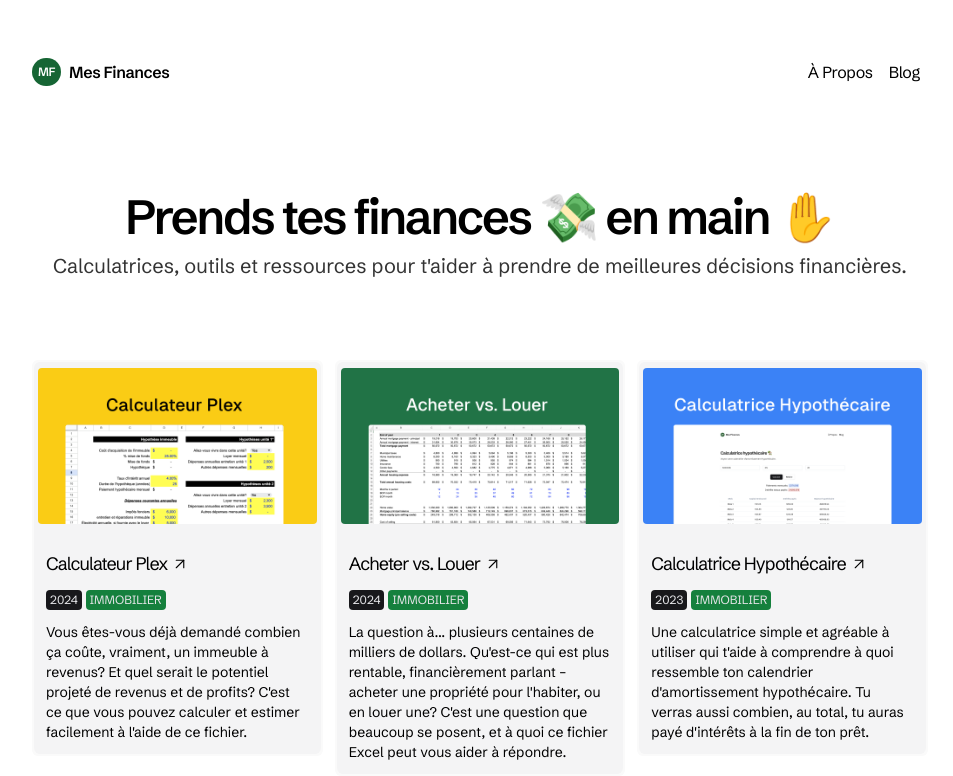
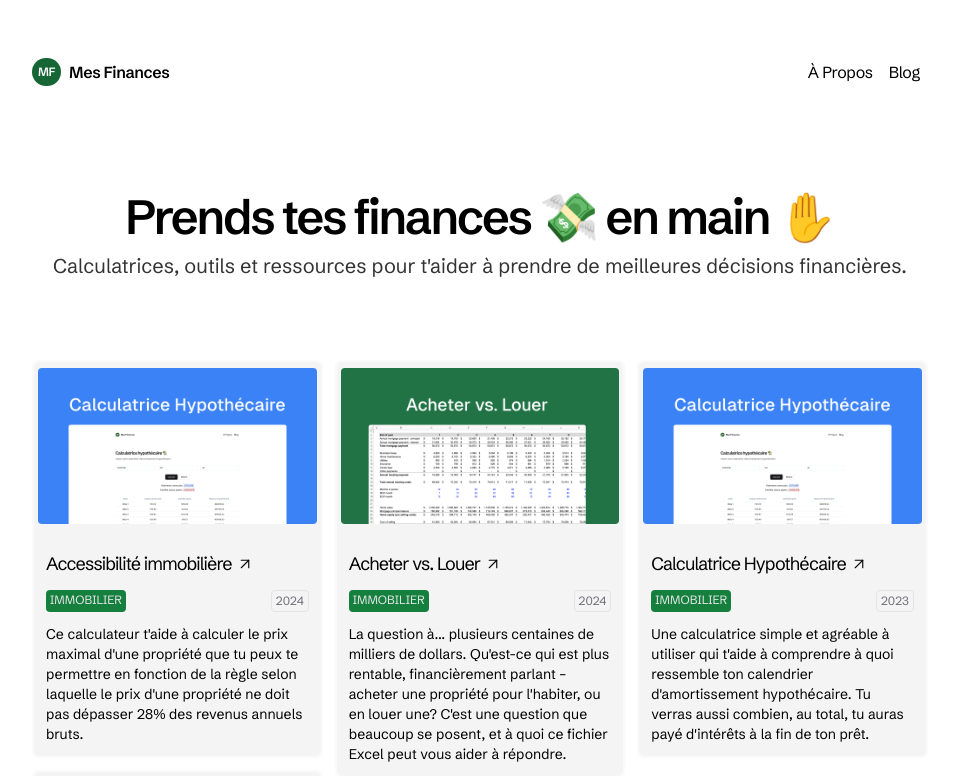
Before and after one commit to samlafontaine/mesfinances, a Next.js app: page / in a window 1280 px wide. Shown: the top 776 px of the page, without its empty margins (160-1113 px from the left). Built offline with nearby package versions, Linux system fonts and the light colour scheme.

Commit message:
add latest feature

```diff
--- a/app/components/thumbnail.tsx
+++ b/app/components/thumbnail.tsx
@@ -54,14 +54,14 @@ const Thumbnail: React.FC<ThumbnailProps> = ({
                   className="group-hover:rotate-45 transition duration-150 ease-in-out"
                 />
               </div>
-              <div className="flex flex-row gap-1">
-                <p className="px-1 py-0.5 bg-zinc-900 text-zinc-200 uppercase rounded text-xs dark:bg-zinc-200 dark:text-zinc-900">
-                  {year}
-                </p>
+              <div className="flex flex-row justify-between">
                 <p
                   className={`px-1 py-0.5 rounded text-xs uppercase text-zinc-200 dark:text-zinc-900 ${tagBgColor}`}
                 >
                   {tag}
+                </p>
+                <p className="px-1 py-0.5 text-zinc-500 uppercase rounded text-xs border border-zinc-200">
+                  {year}
                 </p>
               </div>
             </div>
--- a/app/page.tsx
+++ b/app/page.tsx
@@ -15,6 +15,17 @@ export default function Page() {
       <div className="grid md:grid-cols-3 gap-3">
         <div className="flex flex-col gap-3">
           <Thumbnail
+            link="/outils/calculateur-accessibilite"
+            title="Accessibilité immobilière"
+            imageSrc="/calculatrice-hypothecaire.png"
+            alt="Calculateur Accessibilité"
+            description="Ce calculateur t'aide à calculer le prix maximal d'une
+            propriété que tu peux te permettre en fonction de la règle selon
+            laquelle le prix d'une propriété ne doit pas dépasser 28% des revenus annuels bruts."
+            year="2024"
+            tag="Immobilier"
+          />
+          <Thumbnail
             link="/outils/calculateur-plex"
             title="Calculateur Plex"
             imageSrc="/calculateur-plex.png"
@@ -26,6 +37,7 @@ export default function Page() {
             tag="Immobilier"
           />
         </div>
+
         <div className="flex flex-col gap-3">
           <Thumbnail
             link="/outils/acheter-vs-louer"
@@ -39,6 +51,7 @@ export default function Page() {
             tag="Immobilier"
           />
         </div>
+
         <div className="flex flex-col gap-3">
           <Thumbnail
             link="/outils/calculatrice-hypothecaire"
```
